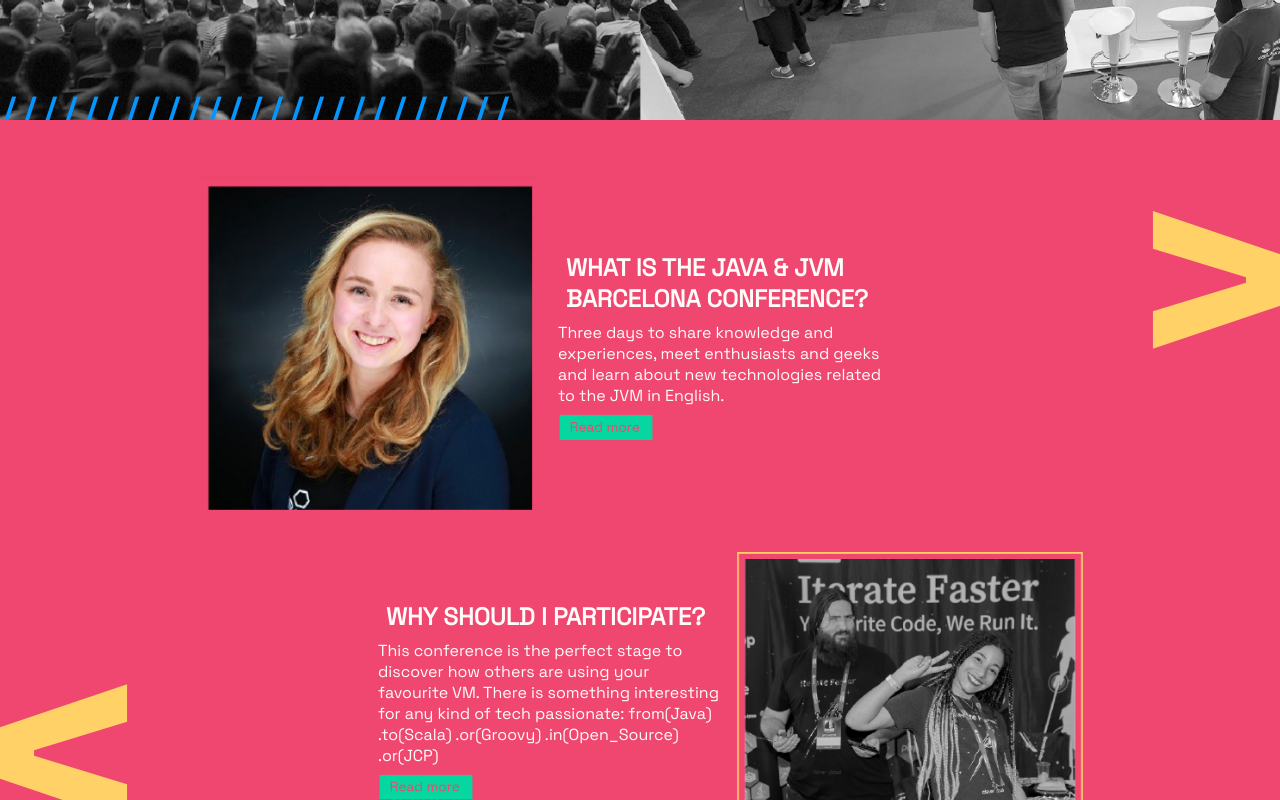
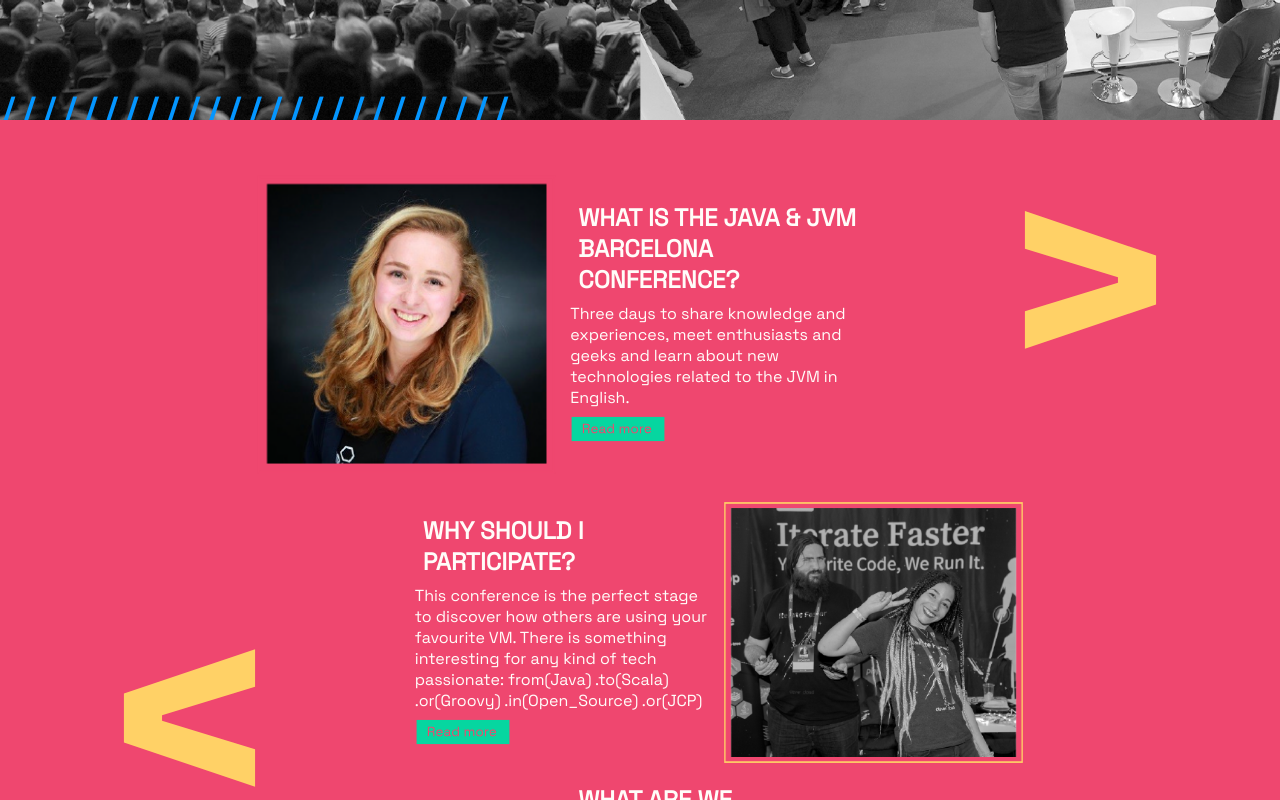
Before and after one commit to dev-bcn/dev-bcn.github.io, a React (Create React App) app: page / in a window 1280 px wide. Shown: the part 680-1480 px from the top of the page. Built offline with nearby package versions, Linux system fonts and the light colour scheme.

Commit message:
Fix layout

```diff
--- /dev/null
+++ b/src/components/SectionWrapper/SectionWrapper.tsx
@@ -0,0 +1,22 @@
+import { FC } from 'react';
+import styled from 'styled-components';
+
+const StyledSectionWrapper = styled.div<{ color: string }>`
+  display: flex;
+  flex-direction: column;
+  justify-content: start;
+  align-items: center;
+  background: ${({ color }) => {
+    return color;
+  }};
+`;
+
+interface ISectionWrapperProps {
+  color: string;
+}
+
+const SectionWrapper: FC<ISectionWrapperProps> = ({ children, color }) => {
+  return <StyledSectionWrapper color={color}>{children}</StyledSectionWrapper>;
+};
+
+export default SectionWrapper;
--- a/src/views/Home/components/Faqs/Faqs.tsx
+++ b/src/views/Home/components/Faqs/Faqs.tsx
@@ -1,14 +1,14 @@
+import { COLOR_PINK } from '../../../../styles/colors';
 import { FC } from 'react';
-import { motion } from 'framer-motion';
-import styled from 'styled-components';
-import { COLOR_PINK } from '../../../../styles/colors';
-import { faqsData } from './FaqsData';
 import FaqCard from './components/FaqsCard';
 import LessThanIcon from '../../../../assets/images/LessThanIcon.svg';
 import MoreThanIcon from '../../../../assets/images/MoreThanIcon.svg';
+import SectionWrapper from '../../../../components/SectionWrapper/SectionWrapper';
+import { faqsData } from './FaqsData';
+import { motion } from 'framer-motion';
+import styled from 'styled-components';
 
 const StyledFaqSection = styled(motion.section)`
-  background: ${COLOR_PINK};
   display: flex;
   flex-direction: column;
   justify-content: center;
@@ -24,6 +24,7 @@ const StyledWaveContainer = styled.div`
   background: ${COLOR_PINK};
   overflow-y: hidden;
   height: 5rem;
+  width: 100%;
 `;
 
 const StyleMoreIcon = styled.img`
@@ -48,7 +49,8 @@ const StyleLessIcon = styled.img`
 
 const Faqs: FC = () => {
   return (
-    <>
+    <SectionWrapper color={COLOR_PINK}>
+      <div style={{ maxWidth: 1024 }}>
         <StyledFaqSection>
           {faqsData.map((faq, index) => (
             <FaqCard faq={faq} index={index} key={index} />
@@ -56,6 +58,7 @@ const Faqs: FC = () => {
           <StyleMoreIcon src={MoreThanIcon} />
           <StyleLessIcon src={LessThanIcon} />
         </StyledFaqSection>
+      </div>
       <StyledWaveContainer>
         <svg
           viewBox='0 0 500 150'
@@ -68,7 +71,7 @@ const Faqs: FC = () => {
           ></path>
         </svg>
       </StyledWaveContainer>
-    </>
+    </SectionWrapper>
   );
 };
 
```
Also changed, not shown: src/views/Home/HomeWrapper.tsx (+5 -5 lines), 1 other file (tests, documents, lock files or other folders). Lines whose indentation alone changed are shown as unchanged.
